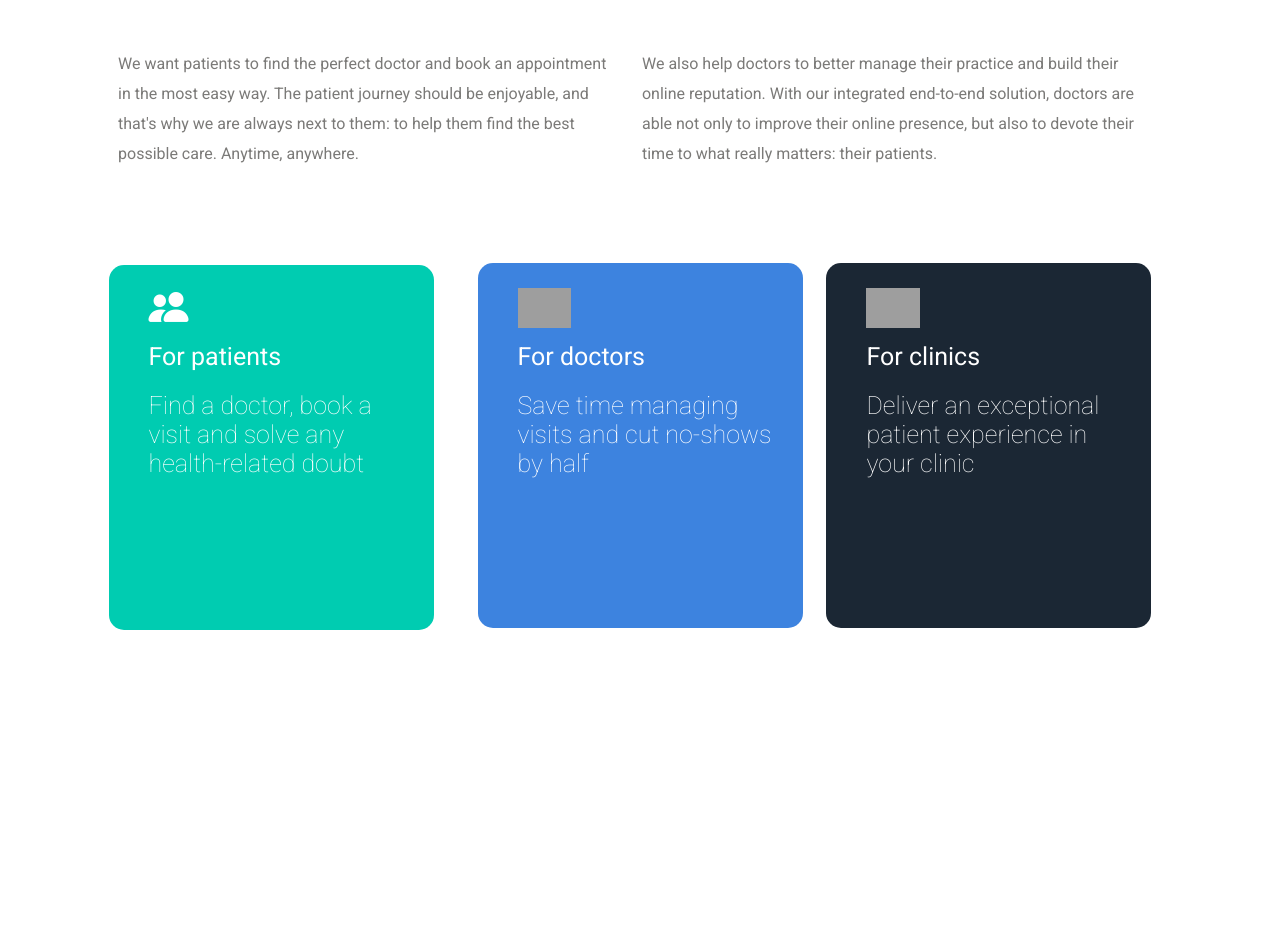
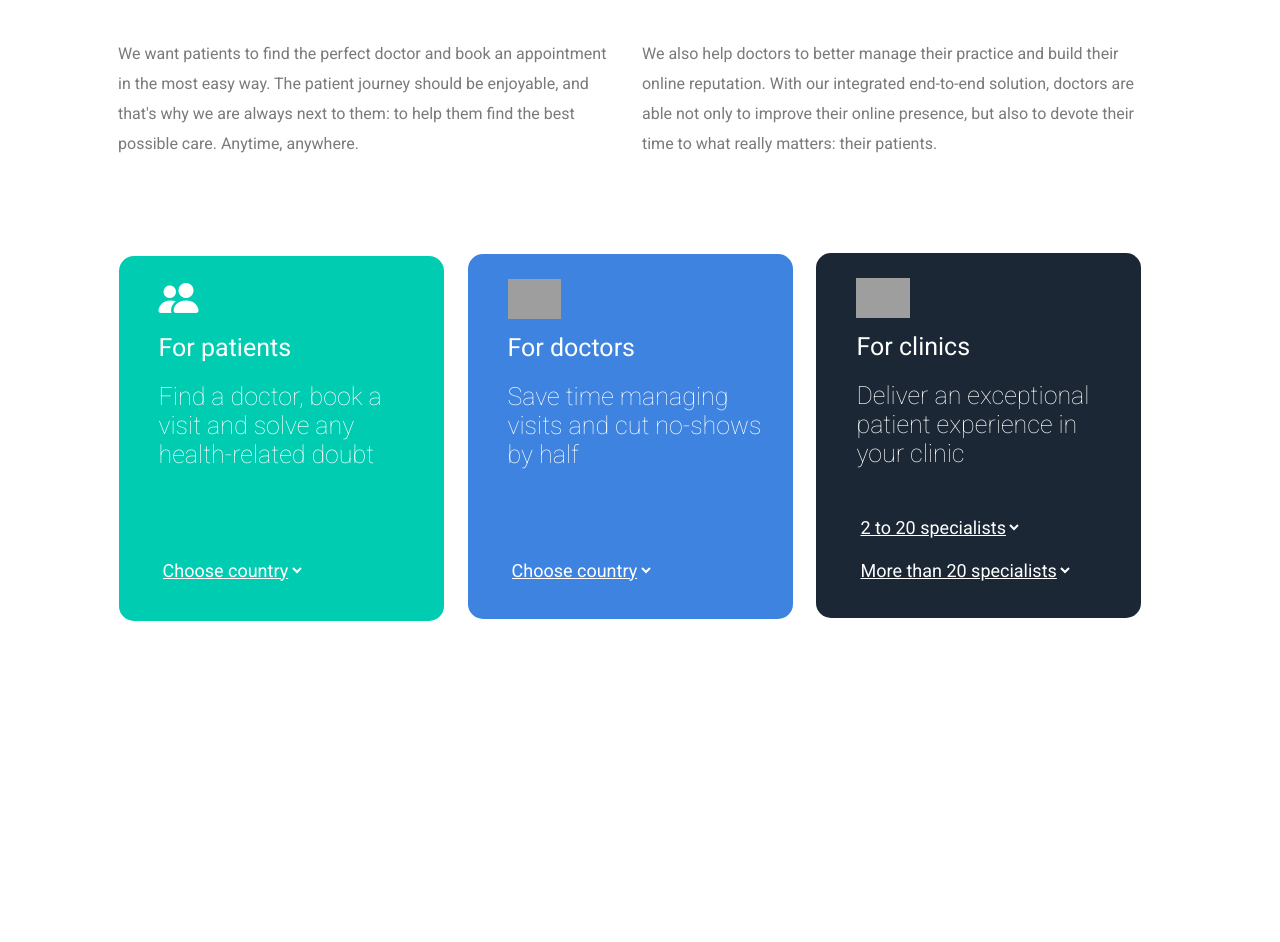
Before and after one commit to raefknani/CssLayoutCheckpoint, a plain HTML site: page HomePage/index.html in a window 1280 px wide. Shown: the part 250-1192 px from the top of the page. Before the commit the page ends 910 px from the top, so only its background shows below. Drawn offline with nearby package versions, Linux system fonts and the light colour scheme; grey boxes are pictures that could not be loaded.

Commit message:
solving background Prob

```diff
--- a/HomePage/StylePG1.css
+++ b/HomePage/StylePG1.css
@@ -2,11 +2,13 @@
 @import url("https://fonts.googleapis.com/css2?family=Roboto:wght@100;300&display=swap");
 @import url("https://fonts.googleapis.com/css2?family=Roboto:wght@100;300;400&display=swap");
 
-* {
+*{
+    padding: 0;
     margin: 0;
-  padding: 0;
+
 }
-/*header part*/
+
+
 li {
     display: inline-block; /* Change to inline-block for horizontal alignment */
     margin-right: 20px; /* Adjust spacing between list items as needed */
@@ -96,13 +98,10 @@ h3 a {
 
 
   /*end */
-/*countain part */
-section{
-    padding-top: 80px;
-}
   .containt {
     text-align: center;
-  margin: 30px;
+    margin-top: 30px;
+    margin-bottom: 350px;
   }
   #pargraph {
     font-size: 30px;
@@ -123,10 +122,9 @@ section{
     line-height: 30px;
     text-align: left;
   }
-
   .HomeImage {
     display: inline-block;
-  padding-bottom: 30px;
+    padding-bottom: 20px;
   }
   .pr12 {
     margin-top: 65px;
@@ -151,7 +149,7 @@ li div{
   width: 325px;
   border-radius: 15px;
   text-align:left ;
-  margin-left: 20px;
+
 }
 .box3 {
   background-color: #1b2734;
@@ -225,3 +223,75 @@ li div{
       height: 40px;
 
   }
+  .selection1{
+    margin-left: 40px;
+    margin-bottom:20px ;
+    margin-top: 50px;
+    background: transparent;
+  }
+  .selectionBox3{
+    background: transparent;
+    margin-top: 28px;
+    color: black;
+    margin-left: 40px;
+
+  }
+  .SelectStyle{
+    background-color: transparent;
+    border: none;
+    color: white;
+    font-family: "Roboto", sans-serif;
+    font-size: large;
+    text-decoration-line: underline;
+    margin-bottom: 20px;
+
+  }
+
+  option{
+    color:black;
+  }
+
+  .obejectSell{
+
+  margin-top: -40px;
+  }
+  .emptyBox1{
+    margin-top: 20px;
+    height: 200px;
+    width: 1045px;
+    background-color: #508fe229;
+    margin-left: 195px;
+  }
+
+  .containt{
+    background-color: white;
+    size: 100%;
+  }
+  .emptyBox1{
+    height: 500px;
+  }
+
+  .part1{
+    padding-top: 80px;
+    background-color: white;
+
+
+}
+.part2{
+    height: 580px;
+
+    background-color: #e1f9f7;
+
+}
+.part3{
+    background-color: white;
+    height: 2000px;
+
+}
+.part4{
+    height: 200px;
+
+}
+.logIMG{
+  padding-top: -100px;
+}
--- a/HomePage/index.html
+++ b/HomePage/index.html
@@ -1,23 +1,21 @@
 <!DOCTYPE html>
 <html lang="en">
-
 <head>
     <meta charset="UTF-8">
     <meta name="viewport" content="width=device-width, initial-scale=1.0">
+    <link rel="stylesheet" href="StylePG1.css">
+    <link rel="stylesheet" href="https://cdn.jsdelivr.net/npm/bootstrap-icons@1.11.2/font/bootstrap-icons.min.css">
 
-    <link rel="icon" type="image/x-icon" href="images/Screenshot_2023-11-26_144437-removebg-preview.png" sizes="32x32">
-    <link rel="stylesheet" href="StylePG1.css">
-
-    <link rel="stylesheet" href="https://cdn.jsdelivr.net/npm/bootstrap-icons@1.11.2/font/bootstrap-icons.min.css">
+    <title>TestDocument</title>
 </head>
-
 <body>
     <header>
         <nav id="sticky-nav">
             <ul style="padding: 20px;">
                 <li><a href="#"><img src="images/logo-default-group-en.jpg" alt="#" height="35px"></a></li>
 
-                <li  class="dropdown" id="GHI"><h3><a class="dropbtn" href="#" id="GHIhover">Departments</h3></a>
+                <li class="dropdown" id="GHI">
+                    <h3><a class="dropbtn" href="#" id="GHIhover">Departments</h3></a>
                     <div class="dropdown-content">
                         <a href="#">Marketing & PR</a>
                         <a href="#">Customer Success & Sales</a>
@@ -27,51 +25,140 @@
                     </div>
                 </li>
 
-                <li id="DEF"><h3><a href="#" id="DEFhover">Career</a></h3></li>
-                <li id="ABC"><h3><a href="#" id="ABC">About us</a></h3></li>
+                <li id="DEF">
+                    <h3><a href="#" id="DEFhover">Career</a></h3>
+                </li>
+                <li id="ABC">
+                    <h3><a href="#" id="ABC">About us</a></h3>
+                </li>
             </ul>
         </nav>
     </header>
 
-
     <section>
+        <div class="part1">
             <div class="containt">
-            <img id="HomeImage" class="HomeImage" src="images/Screenshot_2023-11-26_144437-removebg-preview.png" height="55px" alt="#">
+            <img id="HomeImage" class="HomeImage" src="images/Screenshot_2023-11-26_144437-removebg-preview.png"
+                height="55px" alt="#">
             <p id="pargraph">Making the healthcare experience more human</p>
             <div class="pr12">
                 <ul>
-                    <li><p id="pr1">We want patients to find the perfect doctor and book an appointment in the most easy way. The patient journey should be enjoyable, and that's why we are always next to them: to help them find the best possible care. Anytime, anywhere.</p>
+                    <li>
+                        <p id="pr1">We want patients to find the perfect doctor and book an appointment in the most easy
+                            way. The patient journey should be enjoyable, and that's why we are always next to them: to
+                            help them find the best possible care. Anytime, anywhere.</p>
                     </li>
-                    <li><p id="pr2">We also help doctors to better manage their practice and build their online reputation. With our integrated end-to-end solution, doctors are able not only to improve their online presence, but also to devote their time to what really matters: their patients.</p>
+                    <li>
+                        <p id="pr2">We also help doctors to better manage their practice and build their online
+                            reputation. With our integrated end-to-end solution, doctors are able not only to improve
+                            their online presence, but also to devote their time to what really matters: their patients.
+                        </p>
                     </li>
                 </ul>
             </div>
+
             <div class="boxes123">
                 <ul>
 
-                    <li><div class="box1">
+                    <li>
+                        <div class="box1">
                             <i id="iconH" class="bi bi-people-fill"></i>
                             <h3 class="boxesTitles">For patients</h3>
                             <p class="phrases">Find a doctor, book a visit and solve any health-related doubt</p>
-                    </div></li>
+                            <div class="selection1">
+                                <select class="SelectStyle">
+                                    <option style="color: white;">Choose country</option>
+                                    <option value="" >Argentina</option>
+                                    <option value="">Brazil</option>
+                                    <option value="">Chile</option>
+                                    <option value="">Colombia</option>
+                                    <option value="">Czech</option>
+                                    <option value="">Germany</option>
+                                    <option value="">Italy</option>
+                                    <option value="">Mexico</option>
+                                    <option value="">Portugal</option>
+                                    <option value="">Spain</option>
+                                    <option value="">Turkey</option>
+                                </select>
+                            </div>
+                        </div>
 
-                    <li><div class="box2">
+                    </li>
+
+                    <li>
+                        <div class="box2">
                             <img id="doct" src="https://www.docplanner.com/icons/icon-doctors.svg">
                             <h3 class="boxesTitles">For doctors</h3>
                             <p class="phrases">Save time managing visits and cut no-shows by half</p>
-                    </div></li>
-
-                    <li><div class="box3">
+                            <div class="selection1">
+                                <select class="SelectStyle">
+                                    <option style="color: white;">Choose country</option>
+                                    <option value="" >Argentina</option>
+                                    <option value="">Brazil</option>
+                                    <option value="">Chile</option>
+                                    <option value="">Colombia</option>
+                                    <option value="">Czech</option>
+                                    <option value="">Germany</option>
+                                    <option value="">Italy</option>
+                                    <option value="">Mexico</option>
+                                    <option value="">Portugal</option>
+                                    <option value="">Spain</option>
+                                    <option value="">Turkey</option>
+                                </select>
+                            </div>
+                        </div>
+                    </li>
+                    <li>
+                        <div class="box3">
                             <img id="docC" src="https://www.docplanner.com/icons/icon-clinics.svg">
                             <h3 class="boxesTitles">For clinics</h3>
                             <p class="phrases">Deliver an exceptional patient experience in your clinic</p>
-                    </div></li>
-                </ul>
+                            <div class="selectionBox3">
+                                <div class="obejectSell">
+                                    <select class="SelectStyle">
+                                        <option style="color: white;">2 to 20 specialists</option>
+                                        <option value="">Brazil</option>
+                                        <option value="">Czech</option>
+                                        <option value="">Italy</option>
+                                        <option value="">Mexico</option>
+                                        <option value="">Poland</option>
+                                        <option value="">Spain</option>
+                                        <option value="">Turkey</option>
+                                    </select>
+                                    <select class="SelectStyle">
+                                        <option style="color: white;">More than 20 specialists</option>
+                                        <option value="">Brazil</option>
+                                        <option value="">Italy</option>
+                                        <option value="">Mexico</option>
+                                        <option value="">Poland</option>
+                                        <option value="">Spain</option>
+                                    </select>
                                 </div>
 
                             </div>
+                        </div>
+                    </li>
+                </ul>
+            </div>
+        </div>
+
+
+        <div class="part2">
+            <div class="logIMG">
+                <img src="images/Screenshot_2023-11-26_144437-removebg-preview.png" alt="#">
+            </div>
+
+        </div>
+        <div class="part3"></div>
+        <hr>
     </section>
 
+
+    <footer>
+        <div class="part4"></div>
+    </footer>
+
+
+
 </body>
-
 </html>
```
Lines whose indentation alone changed are shown as unchanged.
